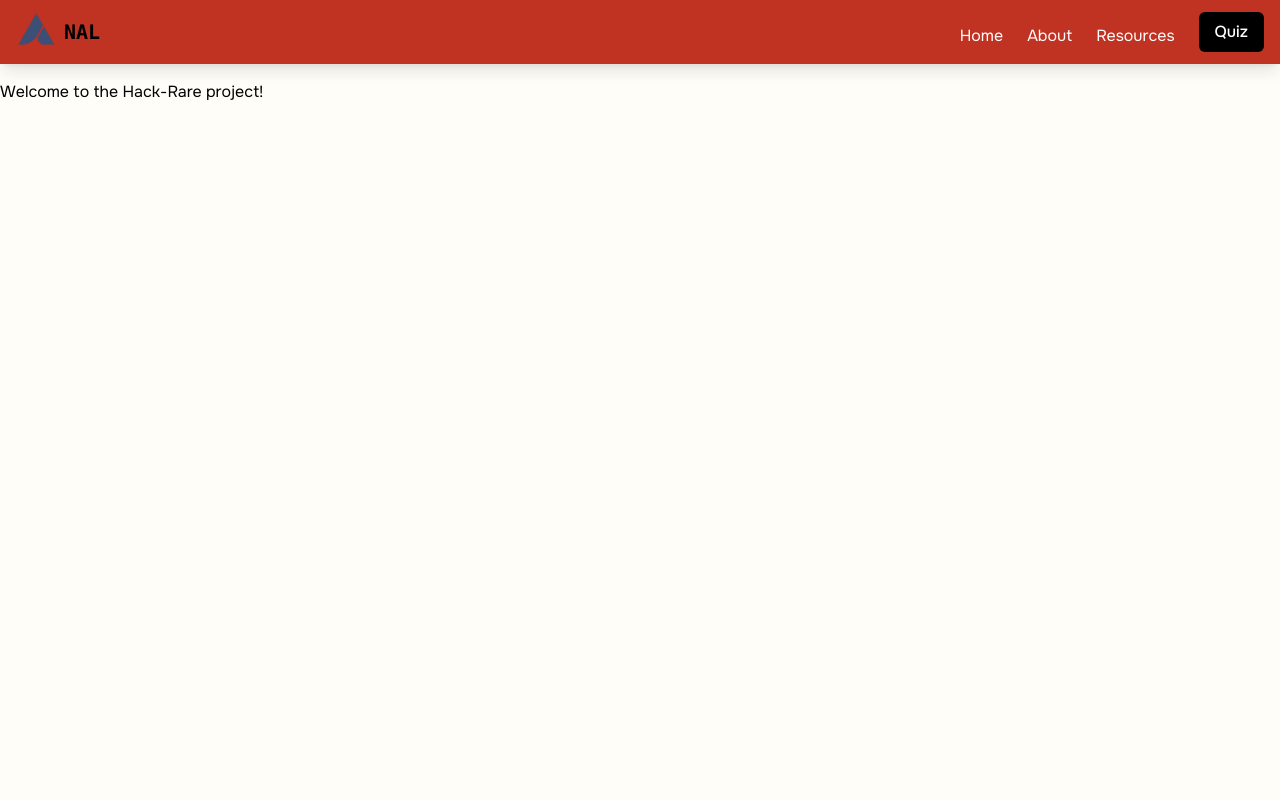
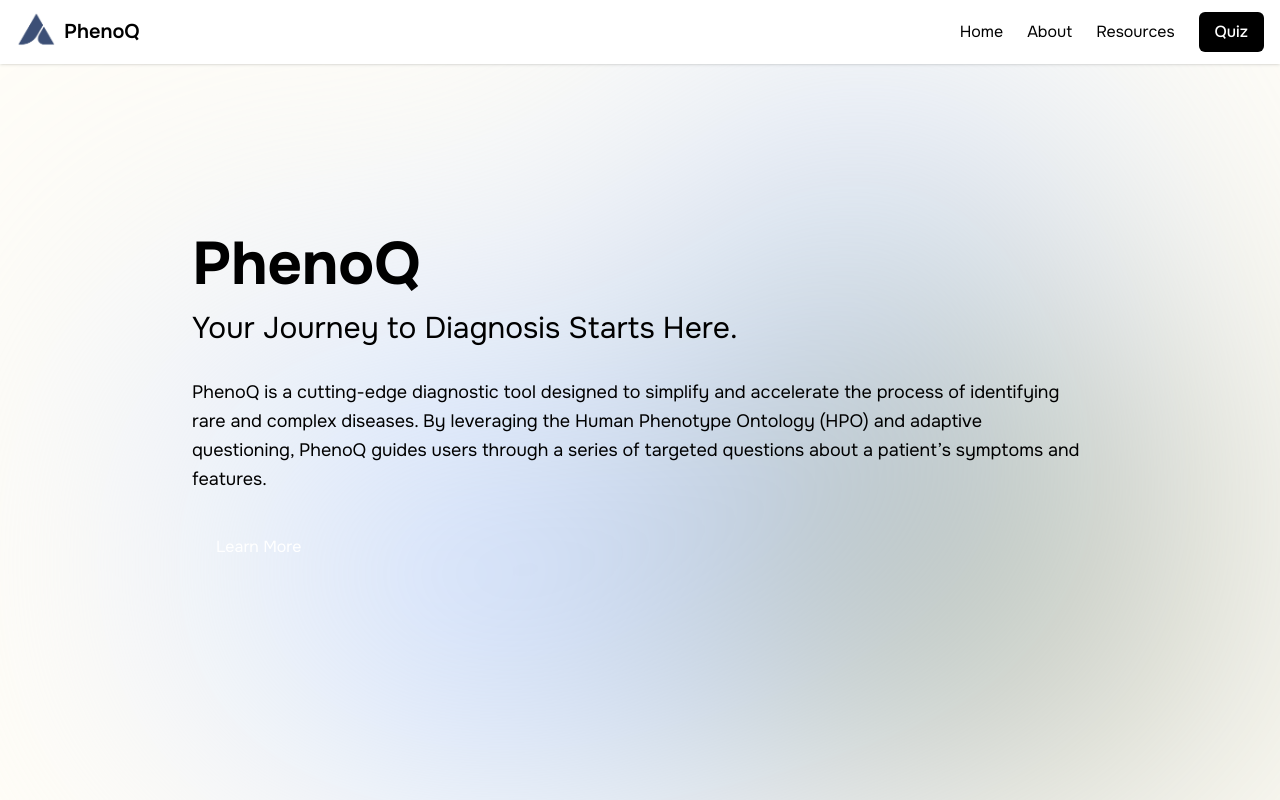
Before and after one commit to NaomiGonz/NAL, a React (Vite) app in the folder web-app/: page / in a window 1280 px wide. Built offline with nearby package versions, Linux system fonts and the light colour scheme.

Commit message:
improved welcome page

```diff
--- a/web-app/src/App.jsx
+++ b/web-app/src/App.jsx
@@ -4,7 +4,7 @@ import NavBar from "./components/NavBar";
 
 const App = () => {
   return (
-    <div className="bg-ivory">
+    <div >
       <NavBar />
       <Outlet />
 
--- a/web-app/src/components/NavBar.jsx
+++ b/web-app/src/components/NavBar.jsx
@@ -1,6 +1,6 @@
 import React, { useState } from "react";
 import { Link, useNavigate } from "react-router-dom";
-import Button from "./Button.jsx";
+import Button from "./Button";
 import logo from "/hackRare.png";
 
 const NavBar = () => {
@@ -10,30 +10,35 @@ const NavBar = () => {
   const handleQuiz = () => {
     navigate("/quiz");
   };
+
   return (
     <>
-      <nav className="fixed w-full z-20 shadow-lg bg-engred">
+      {/* Navbar container */}
+      <nav className="fixed w-full z-20 shadow bg-white">
         <div className="max-w-7xl mx-auto px-4 flex justify-between items-center h-16">
-          {/* Logo */}
+          {/* Logo + Title */}
           <div className="flex items-center">
-            <Link to="/" className="text-2xl font-bold">
+            <Link to="/" className="text-2xl font-bold flex items-center">
               <img src={logo} alt="logo" className="w-10 h-10 mr-2" />
             </Link>
-            <span className="hidden sm:block text-xl font-semibold font-mono text-amber-50">
-              NAL
+            <span className="hidden sm:block text-xl font-semibold text-slate-800">
+              PhenoQ
             </span>
           </div>
 
           {/* Desktop Menu */}
-          <div className="hidden md:flex space-x-6">
-            <div className="pt-3 md:flex space-x-6">
-              <Link to="/" className="text-white hover:text-amber-50">
+          <div className="hidden md:flex space-x-6 items-center">
+            <div className="flex space-x-6">
+              <Link to="/" className="text-slate-800 hover:text-slate-600">
                 Home
               </Link>
-              <Link to="/about" className="text-white hover:text-amber-50">
+              <Link to="/about" className="text-slate-800 hover:text-slate-600">
                 About
               </Link>
-              <Link to="/resources" className="text-white hover:text-amber-50">
+              <Link
+                to="/resources"
+                className="text-slate-800 hover:text-slate-600"
+              >
                 Resources
               </Link>
             </div>
@@ -42,7 +47,7 @@ const NavBar = () => {
               color="black"
               onClick={handleQuiz}
               transparent={false}
-              className="text-black"
+              className="text-white bg-black hover:bg-gray-800"
             />
           </div>
 
@@ -82,36 +87,30 @@ const NavBar = () => {
 
       {/* Mobile Menu */}
       {navbarOpen && (
-        <div
-          className="md:hidden fixed top-16 left-0 w-full shadow-lg z-10"
-          style={{ backgroundColor: "var(--color-white)" }}
-        >
+        <div className="md:hidden fixed top-16 left-0 w-full shadow z-10 bg-white">
           <div className="px-4 pt-2 pb-3 space-y-3">
             <Link
               to="/"
               onClick={() => setNavbarOpen(false)}
-              className="block font-mono hover:opacity-80"
-              style={{ color: "var(--color-black)" }}
+              className="block font-mono text-slate-800 hover:text-slate-600"
             >
               Home
             </Link>
             <Link
               to="/about"
               onClick={() => setNavbarOpen(false)}
-              className="block font-mono hover:opacity-80"
-              style={{ color: "var(--color-black)" }}
+              className="block font-mono text-slate-800 hover:text-slate-600"
             >
               About
             </Link>
             <Link
               to="/resources"
               onClick={() => setNavbarOpen(false)}
-              className="block font-mono hover:opacity-80"
-              style={{ color: "var(--color-black)" }}
+              className="block font-mono text-slate-800 hover:text-slate-600"
             >
               Resources
             </Link>
-            {/* Logout Button */}
+            {/* Quiz Button */}
             <Button
               text="Quiz"
               onClick={() => {
@@ -120,7 +119,7 @@ const NavBar = () => {
               }}
               color="engred"
               transparent={false}
-              className="text-engred"
+              className="text-white bg-engred hover:bg-red-600"
             />
           </div>
         </div>
--- a/web-app/src/pages/Welcome.jsx
+++ b/web-app/src/pages/Welcome.jsx
@@ -1,11 +1,30 @@
 import React from "react";
+import backgroundSVG from "/Background.svg"; // Ensure this path is correct or in /public
 
 const Welcome = () => {
-    return (
-        <div className="py-20">
-            <h1>Welcome to the Hack-Rare project!</h1>
-        </div>
-    );
+  return (
+    <div
+      className="py-20 min-h-screen w-full bg-cover bg-no-repeat bg-center flex flex-col justify-center px-4"
+      style={{ backgroundImage: `url(${backgroundSVG})` }}
+    >
+      <div className="max-w-4xl mx-auto text-left">
+        <h1 className="text-6xl font-bold text-slate-800 mb-4">PhenoQ</h1>
+        <h2 className="text-3xl text-slate-600 mb-8">
+          Your Journey to Diagnosis Starts Here.
+        </h2>
+        <p className="text-slate-600 text-lg leading-relaxed mb-8">
+          PhenoQ is a cutting-edge diagnostic tool designed to simplify and
+          accelerate the process of identifying rare and complex diseases. By
+          leveraging the Human Phenotype Ontology (HPO) and adaptive
+          questioning, PhenoQ guides users through a series of targeted
+          questions about a patient’s symptoms and features.
+        </p>
+        <button className="px-6 py-2 bg-slate-800 text-white rounded hover:bg-slate-700">
+          Learn More
+        </button>
+      </div>
+    </div>
+  );
 };
 
 export default Welcome;
```
Also changed, not shown: web-app/public/Background.svg (added), web-app/src/assets/Background.svg (added).
